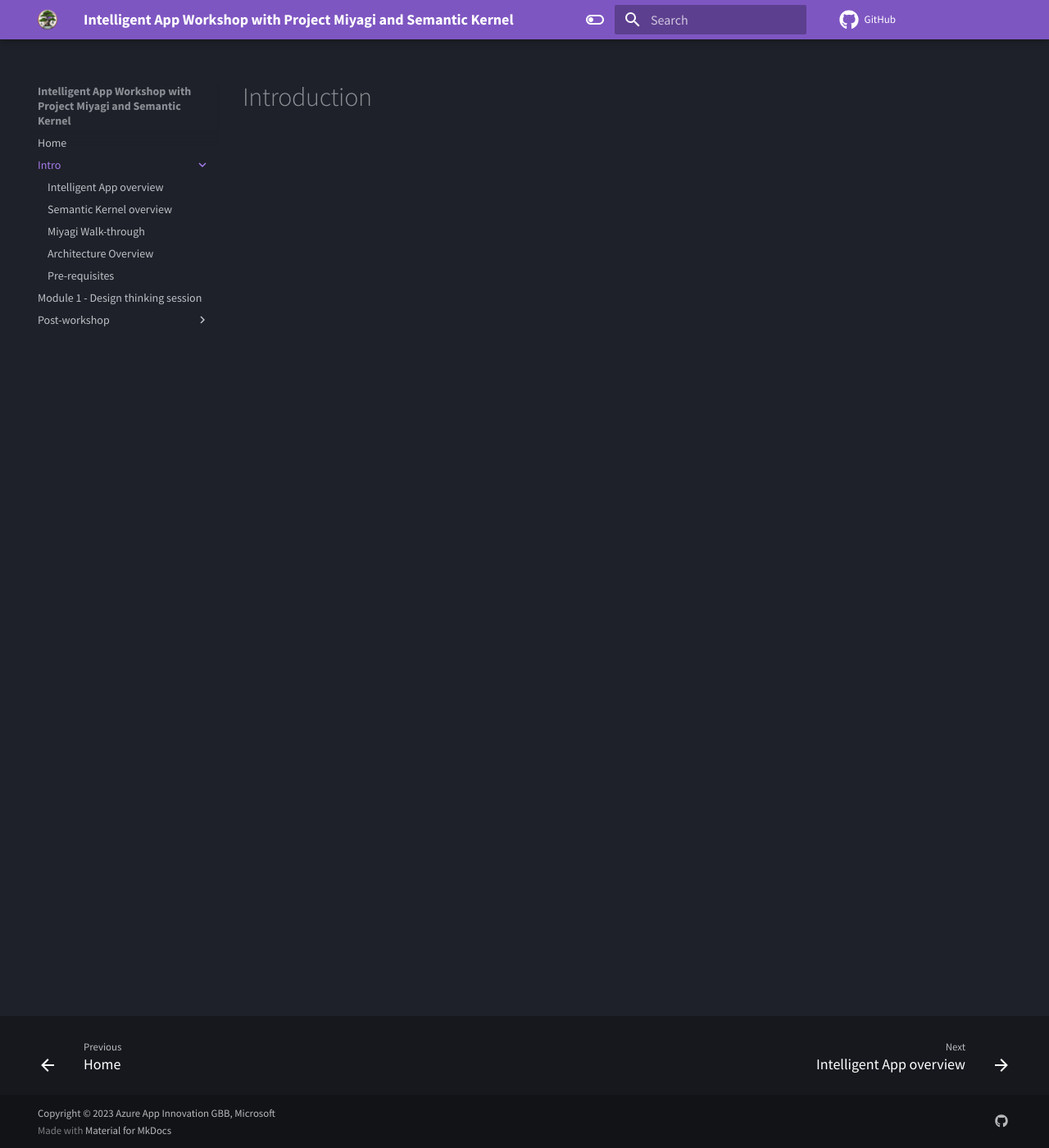
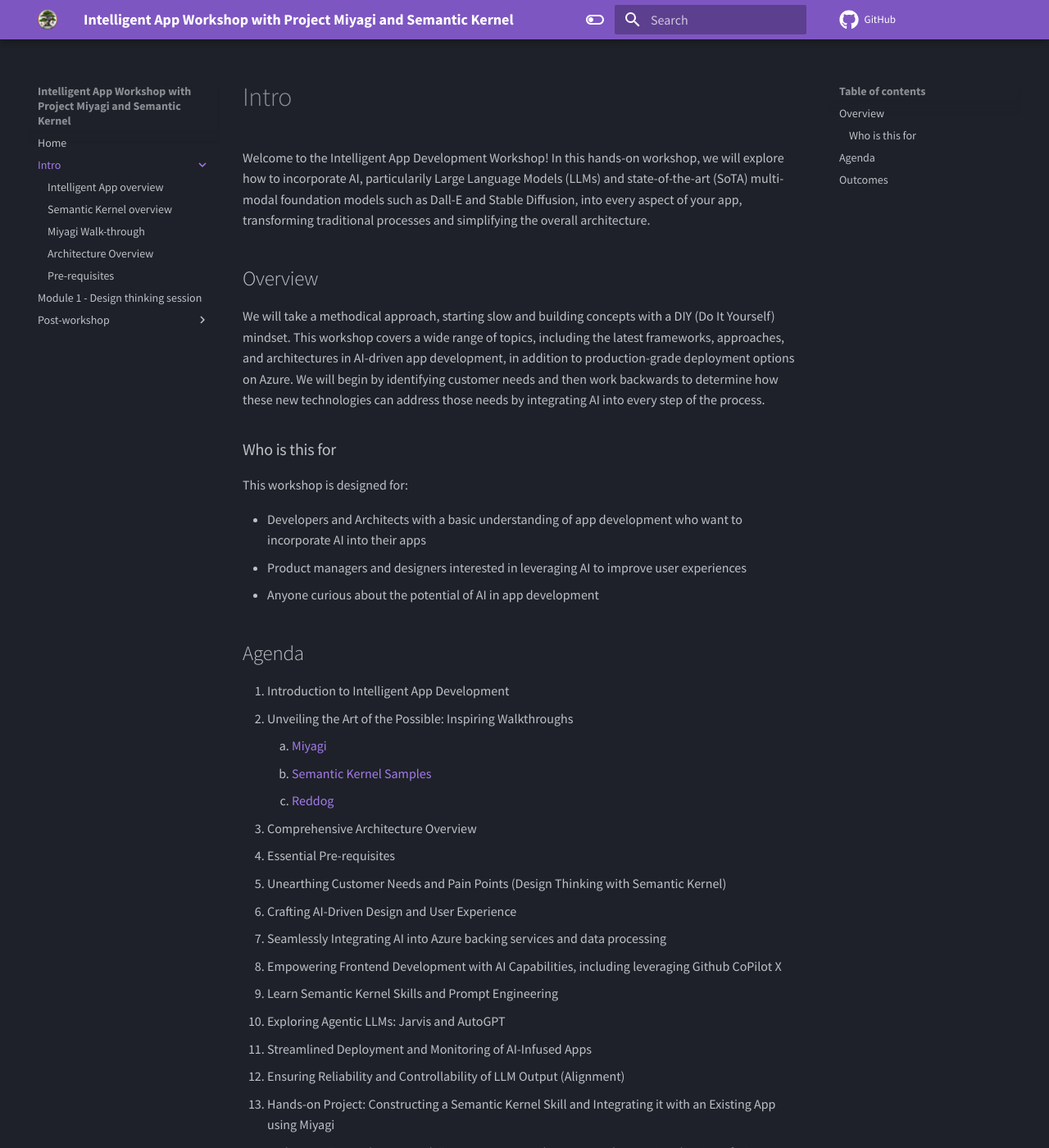
Before and after one commit to Azure/intelligent-app-workshop, an MkDocs documentation site: the page built from docs/wksp/00-intro/index.md, in a window 1280 px wide and 1400 px high. Shown: the whole window at 82% size. Built offline with MkDocs 1.6.1 and Material for MkDocs 9.7.7, drawn with Linux system fonts in a browser that asks for light colours; comment, search, counter and statistics services are not loaded; some of the changed text lies outside the part shown.

Commit message:
update workshop intro

```diff
--- a/docs/wksp/00-intro/index.md
+++ b/docs/wksp/00-intro/index.md
@@ -1 +1,49 @@
-# Introduction
+# Intro
+
+Welcome to the Intelligent App Development Workshop! In this hands-on workshop, we will explore how to incorporate AI, particularily Large Language Models (LLMs) and state-of-the-art (SoTA) multi-modal foundation models such as Dall-E and Stable Diffusion, into every aspect of your app, transforming traditional processes and simplifying the overall architecture.
+
+## Overview
+
+We will take a methodical approach, starting slow and building concepts with a DIY (Do It Yourself) mindset. This workshop covers a wide range of topics, including the latest frameworks, approaches, and architectures in AI-driven app development, in addition to production-grade deployment options on Azure. We will begin by identifying customer needs and then work backwards to determine how these new technologies can address those needs by integrating AI into every step of the process.
+
+### Who is this for
+
+This workshop is designed for:
+
+- Developers and Architects with a basic understanding of app development who want to incorporate AI into their apps
+- Product managers and designers interested in leveraging AI to improve user experiences
+- Anyone curious about the potential of AI in app development
+
+## Agenda
+
+1. Introduction to Intelligent App Development
+   1. Unveiling the Art of the Possible: Inspiring Walkthroughs
+      1. [Miyagi](https://github.com/Azure-Samples/miyagi)
+      2. [Semantic Kernel Samples](https://github.com/microsoft/semantic-kernel#sample-apps-)
+      3. [Reddog](https://reddog-solutions.com/)
+   2. Comprehensive Architecture Overview
+   3. Essential Pre-requisites
+
+2. Unearthing Customer Needs and Pain Points (Design Thinking with Semantic Kernel)
+3. Crafting AI-Driven Design and User Experience
+4. Seamlessly Integrating AI into Azure backing services and data processing
+5. Empowering Frontend Development with AI Capabilities, including leveraging Github CoPilot X
+6. Learn Semantic Kernel Skills and Prompt Engineering
+7. Exploring Agentic LLMs: Jarvis and AutoGPT
+8. Streamlined Deployment and Monitoring of AI-Infused Apps
+9. Ensuring Reliability and Controllability of LLM Output (Alignment)
+10. Hands-on Project: Constructing a Semantic Kernel Skill and Integrating it with an Existing App using Miyagi
+11. Embracing "Everything as Code": Automation, Deployment, and Operationalization of Miyagi
+12. Architecture Design Session: Crafting a Customized PoC for Your Unique Use Case
+13. Conclusion and Next Steps with Semantic Kernel Hackathon
+
+## Outcomes
+
+Upon completing this workshop, participants will:
+
+- Comprehend the transformative potential of Azure AI services and development tools in revolutionizing every facet of app development.
+- Skillfully identify customer needs addressable through AI solutions
+- Acquire hands-on experience in AI-driven design and user experience techniques
+- Learn to effortlessly integrate foundation models into backend services, data processing, and frontend development
+- Build an AI-infused app from the ground up during the hands-on project
+- Grasp the best practices for AI-driven app development and deployment in Azure
```
Also changed, not shown: docs/ancillary/images/00-intro/sk.png (renamed from docs/wksp/00-intro/images/sk.png).
